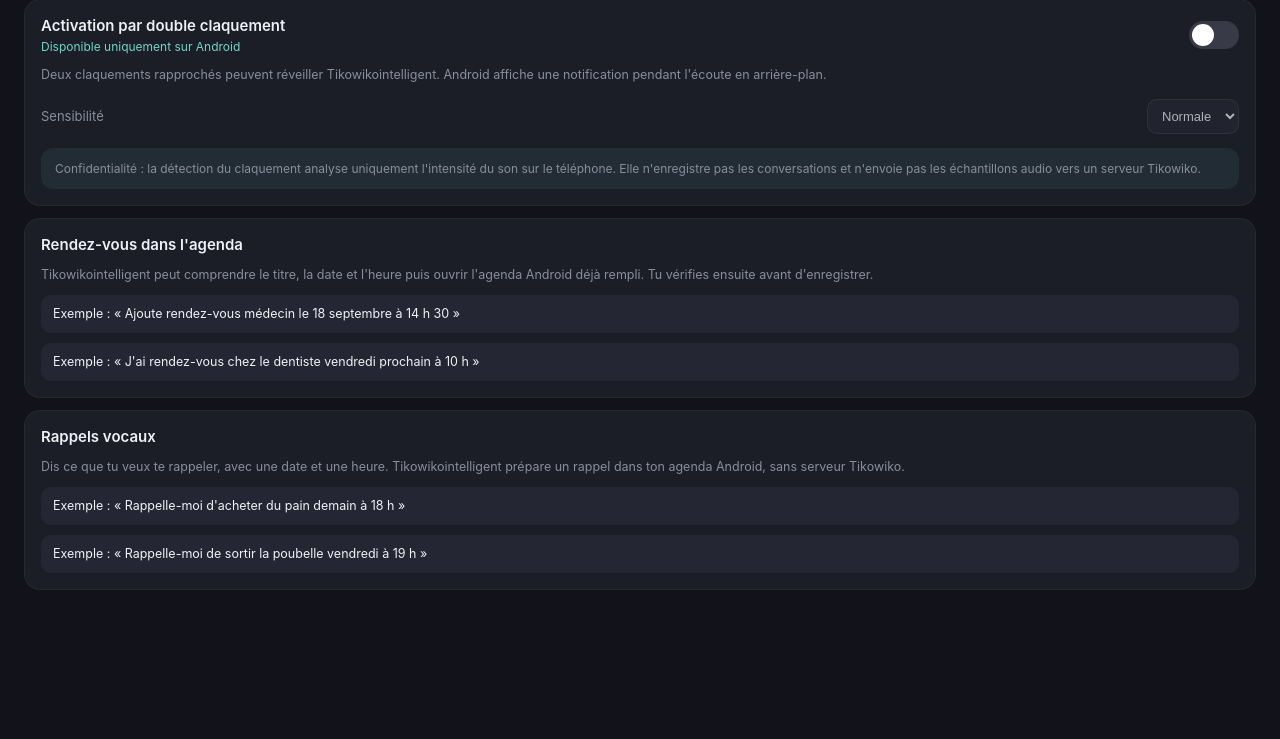
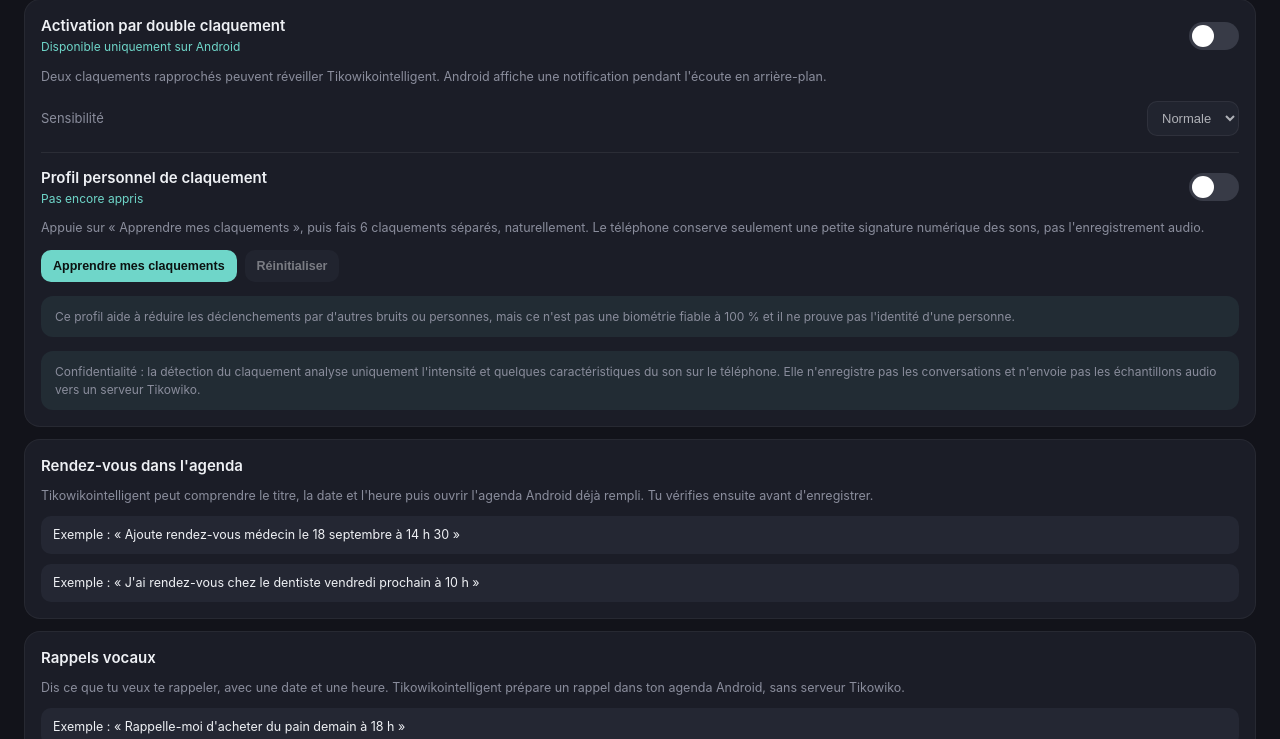
Before and after one commit to mrgamerdu84-ctrl/tikowikointelligent-, a website: page www/index.html in a window 1280 px wide. Both pictures are taken after a click on the button "Réglages". Shown: the part 61-800 px from the top of the page. Drawn offline with Linux system fonts and the light colour scheme.

Commit message:
Ajoute les réglages du profil personnel de claquement

```diff
--- a/www/index.html
+++ b/www/index.html
@@ -56,7 +56,7 @@
   .setting-card + .setting-card{margin-top:12px;}
   .setting-row{display:flex;align-items:center;justify-content:space-between;gap:18px;}
   .setting-title{font-size:15px;font-weight:600;}
-  .setting-status{font-size:12px;color:var(--accent);margin-top:4px;}
+  .setting-status{font-size:12px;color:var(--accent);margin-top:4px;line-height:1.4;}
   .setting-help{font-size:12.5px;color:var(--text-dim);line-height:1.5;margin:12px 0 0;}
   .switch{position:relative;width:50px;height:28px;flex:0 0 auto;}
   .switch input{opacity:0;width:0;height:0;}
@@ -69,6 +69,11 @@
   .select-row select{background:#242733;color:var(--text);border:1px solid rgba(255,255,255,.09);border-radius:10px;padding:8px 10px;font-size:13px;}
   .privacy-note{margin-top:14px;padding:12px 14px;border-radius:12px;background:rgba(111,214,201,.08);color:var(--text-dim);font-size:12px;line-height:1.45;}
   .example{margin-top:10px;padding:10px 12px;border-radius:10px;background:#242733;color:var(--text);font-size:12.5px;line-height:1.45;}
+  .profile-box{margin-top:16px;padding-top:15px;border-top:1px solid rgba(255,255,255,.07);}
+  .action-row{display:flex;gap:8px;flex-wrap:wrap;margin-top:12px;}
+  .action-btn{border:0;border-radius:10px;padding:9px 12px;background:var(--accent);color:#0b1211;font-size:12.5px;font-weight:600;}
+  .action-btn.secondary{background:#2a2d39;color:var(--text);}
+  .action-btn:disabled{opacity:.45;}
 </style>
 </head>
 <body>
@@ -80,7 +85,7 @@
     </div>
     <div class="header-actions">
       <button onclick="openAppsPanel()">Applis</button>
-      <button onclick="openSettingsPanel()">Réglages</button>
+      <button onclick="openSettingsPanel(); setTimeout(refreshPersonalClapStatus, 0)">Réglages</button>
     </div>
   </header>
 
@@ -130,8 +135,32 @@
           <option value="high">Forte</option>
         </select>
       </div>
+
+      <div class="profile-box">
+        <div class="setting-row">
+          <div>
+            <div class="setting-title">Profil personnel de claquement</div>
+            <div class="setting-status" id="personalClapStatus">Pas encore appris</div>
+          </div>
+          <label class="switch" aria-label="Utiliser mon profil personnel">
+            <input type="checkbox" id="personalClapToggle" onchange="togglePersonalClapMode(this.checked)" disabled>
+            <span class="slider"></span>
+          </label>
+        </div>
+        <p class="setting-help">
+          Appuie sur « Apprendre mes claquements », puis fais 6 claquements séparés, naturellement. Le téléphone conserve seulement une petite signature numérique des sons, pas l'enregistrement audio.
+        </p>
+        <div class="action-row">
+          <button class="action-btn" id="trainClapProfileBtn" onclick="startPersonalClapTraining()">Apprendre mes claquements</button>
+          <button class="action-btn secondary" id="resetClapProfileBtn" onclick="resetPersonalClapProfile()" disabled>Réinitialiser</button>
+        </div>
+        <div class="privacy-note">
+          Ce profil aide à réduire les déclenchements par d'autres bruits ou personnes, mais ce n'est pas une biométrie fiable à 100 % et il ne prouve pas l'identité d'une personne.
+        </div>
+      </div>
+
       <div class="privacy-note">
-        Confidentialité : la détection du claquement analyse uniquement l'intensité du son sur le téléphone. Elle n'enregistre pas les conversations et n'envoie pas les échantillons audio vers un serveur Tikowiko.
+        Confidentialité : la détection du claquement analyse uniquement l'intensité et quelques caractéristiques du son sur le téléphone. Elle n'enregistre pas les conversations et n'envoie pas les échantillons audio vers un serveur Tikowiko.
       </div>
     </div>
 
@@ -156,6 +185,7 @@
 </div>
 
 <script src="app.js"></script>
+<script src="personal-clap.js"></script>
 <script src="reminders.js"></script>
 </body>
 </html>
```
